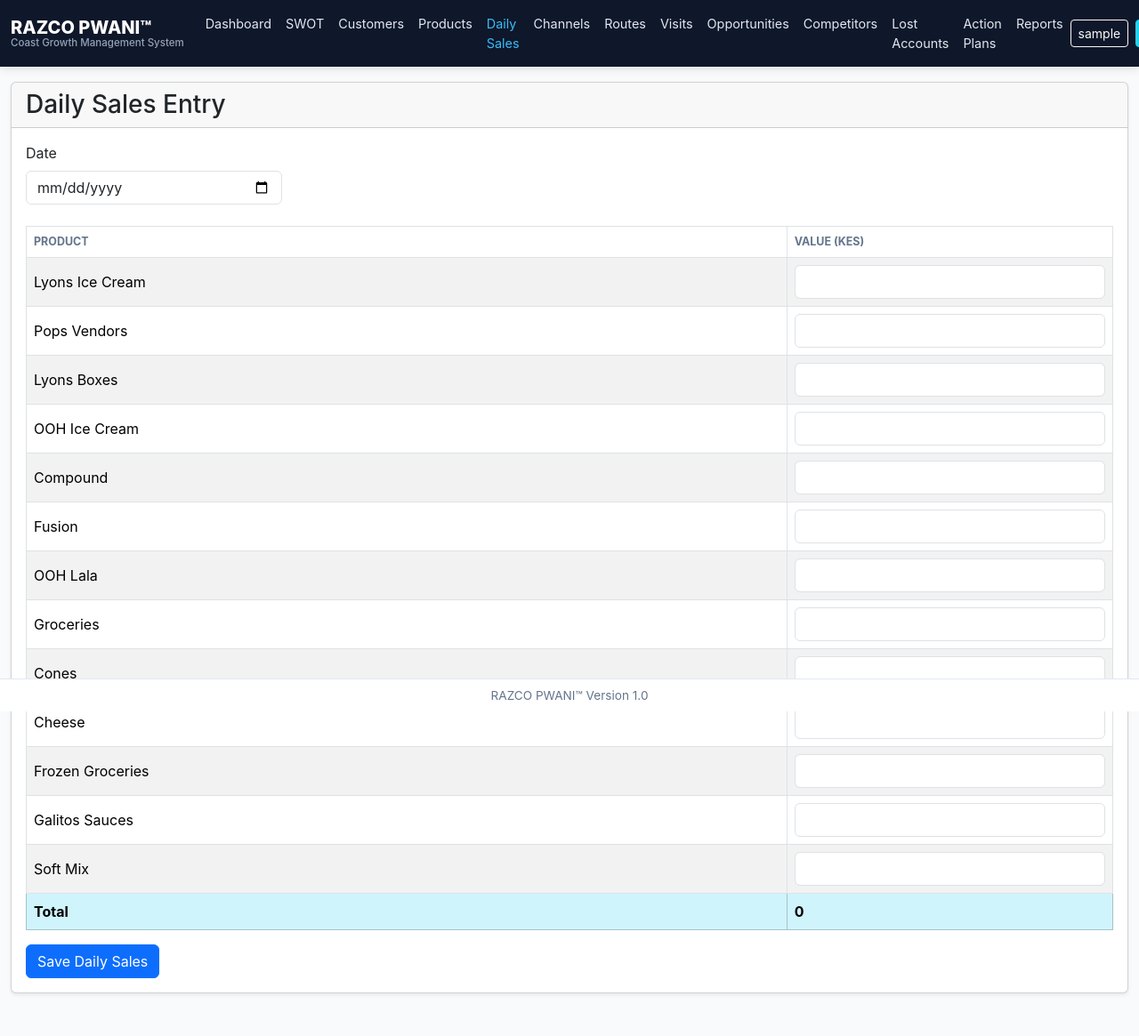
After one commit to kwetu-stack/razcopwani, a Flask app: page /daily-sales/ in a window 1280 px wide. The commit adds this page. Shown: the whole page at 89% size. Run offline with Flask 3, Linux system fonts and the light colour scheme; the visitor is signed in with stand-in values (Sample User, id 1).

Commit message:
Local backup before sync

```diff
--- a/app.py
+++ b/app.py
@@ -7,15 +7,19 @@ from flask_wtf import CSRFProtect
 from config import Config
 from models import User, db
 
+from blueprints.daily_sales.routes import daily_sales_bp
+
 
 login_manager = LoginManager()
 login_manager.login_view = "auth.login"
+
 csrf = CSRFProtect()
 
 
 def create_app():
     app = Flask(__name__)
     app.config.from_object(Config)
+
     app.config["UPLOAD_FOLDER"].mkdir(parents=True, exist_ok=True)
     app.config["REPORT_FOLDER"].mkdir(parents=True, exist_ok=True)
 
@@ -37,11 +41,13 @@ def create_app():
     from blueprints.swot.routes import swot_bp
     from blueprints.visits.routes import visits_bp
 
+    # Register Blueprints
     app.register_blueprint(auth_bp)
     app.register_blueprint(dashboard_bp)
     app.register_blueprint(swot_bp)
     app.register_blueprint(customers_bp)
     app.register_blueprint(products_bp)
+    app.register_blueprint(daily_sales_bp)
     app.register_blueprint(channels_bp)
     app.register_blueprint(routes_bp)
     app.register_blueprint(visits_bp)
@@ -76,7 +82,14 @@ def load_user(user_id):
 
 if __name__ == "__main__":
     app = create_app()
+
     with app.app_context():
         db.create_all()
+
     port = int(os.getenv("PORT", "5000"))
-    app.run(debug=False, host="0.0.0.0", port=port)
+
+    app.run(
+        debug=False,
+        host="0.0.0.0",
+        port=port
+    )
--- /dev/null
+++ b/blueprints/daily_sales/routes.py
@@ -0,0 +1,13 @@
+from flask import Blueprint, render_template
+from flask_login import login_required
+
+daily_sales_bp = Blueprint(
+    "daily_sales",
+    __name__,
+    url_prefix="/daily-sales"
+)
+
+@daily_sales_bp.route("/")
+@login_required
+def index():
+    return render_template("daily_sales/index.html")
--- a/models/__init__.py
+++ b/models/__init__.py
@@ -7,6 +7,7 @@ from .action_plan import ActionPlan
 from .channel import Channel
 from .competitor import CompetitorActivity
 from .customer import Customer
+from .daily_sale import DailySale
 from .lost_account import LostAccount
 from .opportunity import Opportunity
 from .product import Product
@@ -22,6 +23,7 @@ __all__ = [
     "Channel",
     "CompetitorActivity",
     "Customer",
+    "DailySale",
     "LostAccount",
     "Opportunity",
     "Product",
--- a/templates/base.html
+++ b/templates/base.html
@@ -4,66 +4,132 @@
   <meta charset="utf-8">
   <meta name="viewport" content="width=device-width, initial-scale=1">
   <title>{% block title %}RAZCO PWANI™{% endblock %}</title>
+
   <link href="https://cdn.jsdelivr.net/npm/bootstrap@5.3.3/dist/css/bootstrap.min.css" rel="stylesheet">
   <link href="{{ url_for('static', filename='css/style.css') }}" rel="stylesheet">
+
   <script src="https://cdn.jsdelivr.net/npm/chart.js@4.4.3/dist/chart.umd.min.js"></script>
 </head>
+
 <body>
+
 {% if current_user.is_authenticated %}
 <nav class="navbar navbar-expand-xl navbar-dark fixed-top kwetu-navbar">
   <div class="container-fluid">
+
     <a class="navbar-brand" href="{{ url_for('dashboard.index') }}">
       <span>RAZCO PWANI™</span>
       <small>Coast Growth Management System</small>
     </a>
-    <button class="navbar-toggler" type="button" data-bs-toggle="collapse" data-bs-target="#mainNav" aria-controls="mainNav" aria-expanded="false" aria-label="Toggle navigation">
+
+    <button
+      class="navbar-toggler"
+      type="button"
+      data-bs-toggle="collapse"
+      data-bs-target="#mainNav"
+      aria-controls="mainNav"
+      aria-expanded="false"
+      aria-label="Toggle navigation">
       <span class="navbar-toggler-icon"></span>
     </button>
+
     <div class="collapse navbar-collapse" id="mainNav">
+
       {% set nav = [
-        ('dashboard.index','Dashboard'),('swot.index','SWOT'),('customers.index','Customers'),
-        ('products.index','Products'),('channels.index','Channels'),('routes.index','Routes'),
-        ('visits.index','Visits'),('opportunities.index','Opportunities'),('competitors.index','Competitors'),
-        ('lost_accounts.index','Lost Accounts'),('action_plans.index','Action Plans'),('reports.index','Reports')
+        ('dashboard.index','Dashboard'),
+        ('swot.index','SWOT'),
+        ('customers.index','Customers'),
+        ('products.index','Products'),
+        ('daily_sales.index','Daily Sales'),
+        ('channels.index','Channels'),
+        ('routes.index','Routes'),
+        ('visits.index','Visits'),
+        ('opportunities.index','Opportunities'),
+        ('competitors.index','Competitors'),
+        ('lost_accounts.index','Lost Accounts'),
+        ('action_plans.index','Action Plans'),
+        ('reports.index','Reports')
       ] %}
+
       <ul class="navbar-nav mx-auto mb-2 mb-xl-0">
         {% for endpoint, label in nav %}
-        <li class="nav-item"><a class="nav-link {% if request.endpoint == endpoint %}active{% endif %}" href="{{ url_for(endpoint) }}">{{ label }}</a></li>
+        <li class="nav-item">
+          <a
+            class="nav-link {% if request.endpoint == endpoint %}active{% endif %}"
+            href="{{ url_for(endpoint) }}">
+            {{ label }}
+          </a>
+        </li>
         {% endfor %}
       </ul>
+
       <div class="d-flex align-items-center gap-2 user-menu">
+
         {% if current_user.is_admin %}
-        <a class="btn btn-sm btn-outline-info" href="{{ url_for('auth.users') }}">Users</a>
+        <a class="btn btn-sm btn-outline-info"
+           href="{{ url_for('auth.users') }}">
+          Users
+        </a>
         {% endif %}
-        <a class="btn btn-sm btn-outline-light" href="{{ url_for('auth.change_password') }}">{{ current_user.username }}</a>
-        <a class="btn btn-sm btn-cyan" href="{{ url_for('auth.logout') }}">Logout</a>
+
+        <a class="btn btn-sm btn-outline-light"
+           href="{{ url_for('auth.change_password') }}">
+          {{ current_user.username }}
+        </a>
+
+        <a class="btn btn-sm btn-cyan"
+           href="{{ url_for('auth.logout') }}">
+          Logout
+        </a>
+
       </div>
+
     </div>
   </div>
 </nav>
 {% endif %}
+
 <main class="{% if current_user.is_authenticated %}app-shell{% else %}login-shell{% endif %}">
   <div class="container-fluid">
+
     {% with messages = get_flashed_messages(with_categories=true) %}
       {% if messages %}
       <div class="flash-stack">
+
         {% for category, message in messages %}
         <div class="alert alert-{{ category }} alert-dismissible fade show" role="alert">
+
           {{ message }}
-          <button type="button" class="btn-close" data-bs-dismiss="alert" aria-label="Close"></button>
+
+          <button
+            type="button"
+            class="btn-close"
+            data-bs-dismiss="alert"
+            aria-label="Close">
+          </button>
+
         </div>
         {% endfor %}
+
       </div>
       {% endif %}
     {% endwith %}
+
     {% block content %}{% endblock %}
+
   </div>
 </main>
+
 {% if current_user.is_authenticated %}
-<footer class="app-footer">RAZCO PWANI™ Version 1.0</footer>
+<footer class="app-footer">
+  RAZCO PWANI™ Version 1.0
+</footer>
 {% endif %}
+
 <script src="https://cdn.jsdelivr.net/npm/bootstrap@5.3.3/dist/js/bootstrap.bundle.min.js"></script>
 <script src="{{ url_for('static', filename='js/app.js') }}"></script>
+
 {% block scripts %}{% endblock %}
+
 </body>
 </html>
--- /dev/null
+++ b/templates/daily_sales/index.html
@@ -0,0 +1,142 @@
+{% extends "base.html" %}
+
+{% block title %}Daily Sales | RAZCO PWANI™{% endblock %}
+
+{% block content %}
+
+<div class="card shadow-sm">
+    <div class="card-header">
+        <h3 class="mb-0">Daily Sales Entry</h3>
+    </div>
+
+    <div class="card-body">
+
+        <div class="row mb-4">
+            <div class="col-md-3">
+                <label class="form-label">Date</label>
+                <input type="date" class="form-control" id="saleDate">
+            </div>
+        </div>
+
+        <form method="post">
+
+            <table class="table table-striped table-bordered align-middle">
+                <thead>
+                    <tr>
+                        <th width="70%">Product</th>
+                        <th width="30%">Value (KES)</th>
+                    </tr>
+                </thead>
+
+                <tbody>
+
+                    <tr>
+                        <td>Lyons Ice Cream</td>
+                        <td><input type="number" class="form-control sales-input"></td>
+                    </tr>
+
+                    <tr>
+                        <td>Pops Vendors</td>
+                        <td><input type="number" class="form-control sales-input"></td>
+                    </tr>
+
+                    <tr>
+                        <td>Lyons Boxes</td>
+                        <td><input type="number" class="form-control sales-input"></td>
+                    </tr>
+
+                    <tr>
+                        <td>OOH Ice Cream</td>
+                        <td><input type="number" class="form-control sales-input"></td>
+                    </tr>
+
+                    <tr>
+                        <td>Compound</td>
+                        <td><input type="number" class="form-control sales-input"></td>
+                    </tr>
+
+                    <tr>
+                        <td>Fusion</td>
+                        <td><input type="number" class="form-control sales-input"></td>
+                    </tr>
+
+                    <tr>
+                        <td>OOH Lala</td>
+                        <td><input type="number" class="form-control sales-input"></td>
+                    </tr>
+
+                    <tr>
+                        <td>Groceries</td>
+                        <td><input type="number" class="form-control sales-input"></td>
+                    </tr>
+
+                    <tr>
+                        <td>Cones</td>
+                        <td><input type="number" class="form-control sales-input"></td>
+                    </tr>
+
+                    <tr>
+                        <td>Cheese</td>
+                        <td><input type="number" class="form-control sales-input"></td>
+                    </tr>
+
+                    <tr>
+                        <td>Frozen Groceries</td>
+                        <td><input type="number" class="form-control sales-input"></td>
+                    </tr>
+
+                    <tr>
+                        <td>Galitos Sauces</td>
+                        <td><input type="number" class="form-control sales-input"></td>
+                    </tr>
+
+                    <tr>
+                        <td>Soft Mix</td>
+                        <td><input type="number" class="form-control sales-input"></td>
+                    </tr>
+
+                    <tr class="table-info">
+                        <th>Total</th>
+                        <th id="totalSales">0</th>
+                    </tr>
+
+                </tbody>
+            </table>
+
+            <button class="btn btn-primary">
+                Save Daily Sales
+            </button>
+
+        </form>
+
+    </div>
+</div>
+
+{% endblock %}
+
+{% block scripts %}
+<script>
+
+function calculateTotal() {
+
+    let total = 0;
+
+    document.querySelectorAll('.sales-input').forEach(input => {
+
+        total += Number(input.value) || 0;
+
+    });
+
+    document.getElementById('totalSales').innerText =
+        total.toLocaleString();
+
+}
+
+document.querySelectorAll('.sales-input').forEach(input => {
+
+    input.addEventListener('input', calculateTotal);
+
+});
+
+</script>
+{% endblock %}
```
Also changed, not shown: models/daily_sale.py (added, +19 -0 lines), blueprints/daily_sales/__init__.py (added), 1 other file.
